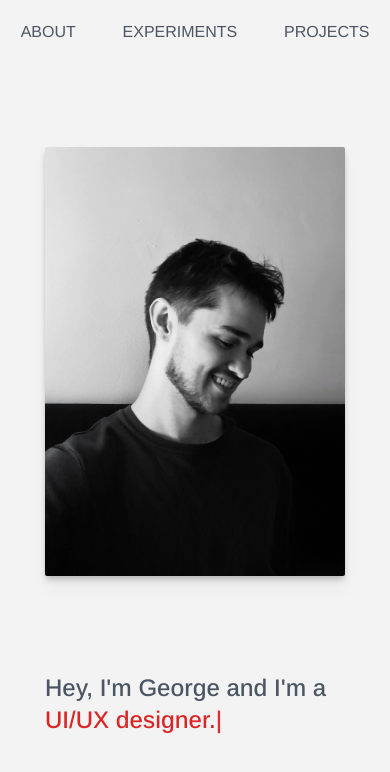
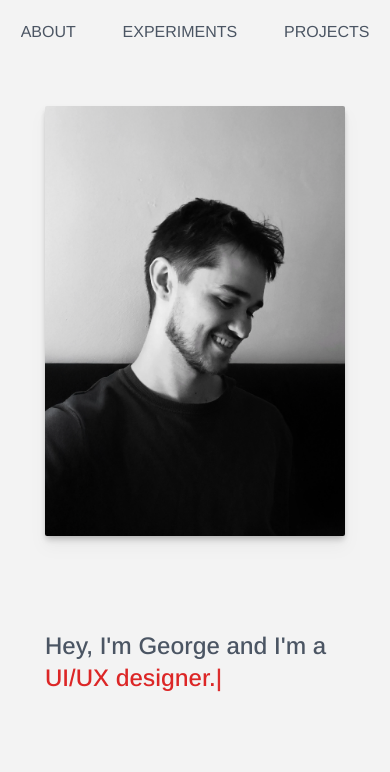
Before and after one commit to georgegausden/portfolio, a Next.js app: page / in a window 390 px wide. Shown: the top 772 px of the page. Built offline with nearby package versions, Linux system fonts and the light colour scheme.

Commit message:
Refactor CSS: Update gap size and top position in homepage grid layout

```diff
--- a/app/page.tsx
+++ b/app/page.tsx
@@ -244,7 +244,7 @@ export default function HomePage() {
         onClick={() => setHoveredSection("")}
       >
        {activeSection === "Me" && (
-  <div className="h-screen grid grid-cols-1 md:grid-cols-2 gap-4 md:gap-6 lg:gap-8 items-center px-4 md:px-8">
+  <div className="h-screen grid grid-cols-1 md:grid-cols-2 gap-2 md:gap-6 lg:gap-8 items-center px-4 md:px-8">
     <motion.div
       initial="hidden"
       animate="show"
@@ -252,7 +252,7 @@ export default function HomePage() {
       variants={containerVariants}
       className="flex justify-center md:mt-0"
     >
-      <div className="relative top-[10vh] md:top-0">
+      <div className="relative top-[5vh] md:top-0">
         <Image
           alt="image of me"
           src={"/me.webp"}
@@ -272,7 +272,7 @@ export default function HomePage() {
     >
       <motion.h2
         variants={itemVariants}
-        className="text-2xl md:text-5xl lg:text-7xl min-h-[150px] md:min-h-0"
+        className="text-2xl md:text-5xl pt-0 lg:text-7xl min-h-[150px] md:min-h-0"
       >
         Hey, I'm George and I'm a <TypewriterTitle />
       </motion.h2>
```
